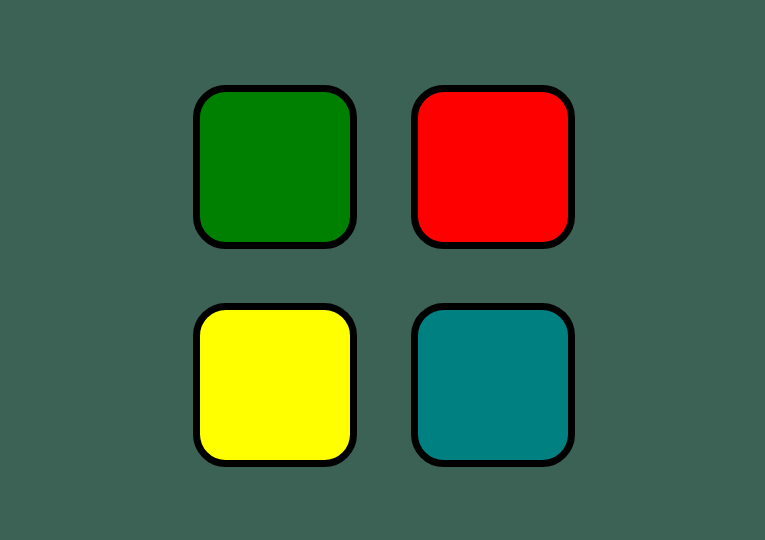
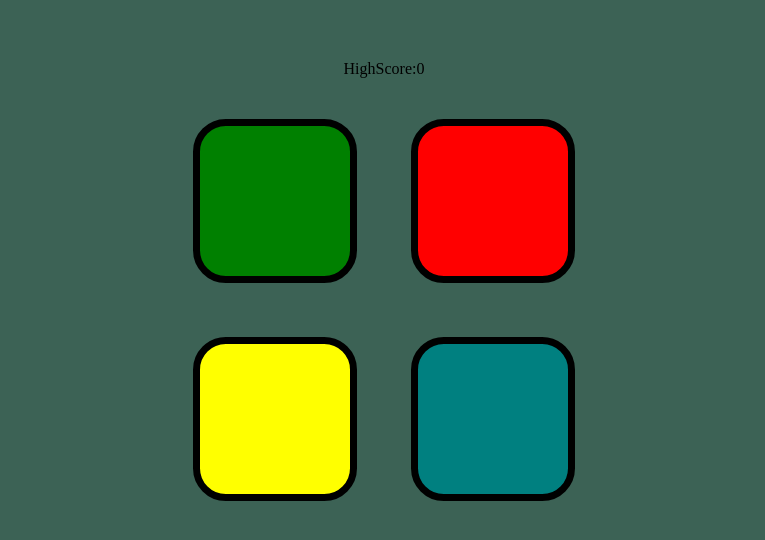
Before and after one commit to Anilthapa4/Simon-Game, a plain HTML site: page index.html in a window 1280 px wide. Shown: the part 166-706 px from the top of the page, without its empty margins (256-1021 px from the left). Drawn offline with nearby package versions, Linux system fonts and the light colour scheme.

Commit message:
Update index.html

```diff
--- a/index.html
+++ b/index.html
@@ -11,6 +11,7 @@
 <body>
   <h1 class="center">Simon-Game</h1>
   <h1 id="level-title">Press Any Key to Start</h1>
+  <p>HighScore:<span id="highscore">0</span></p>
   <div class="container">
     <div lass="row">
 
```
